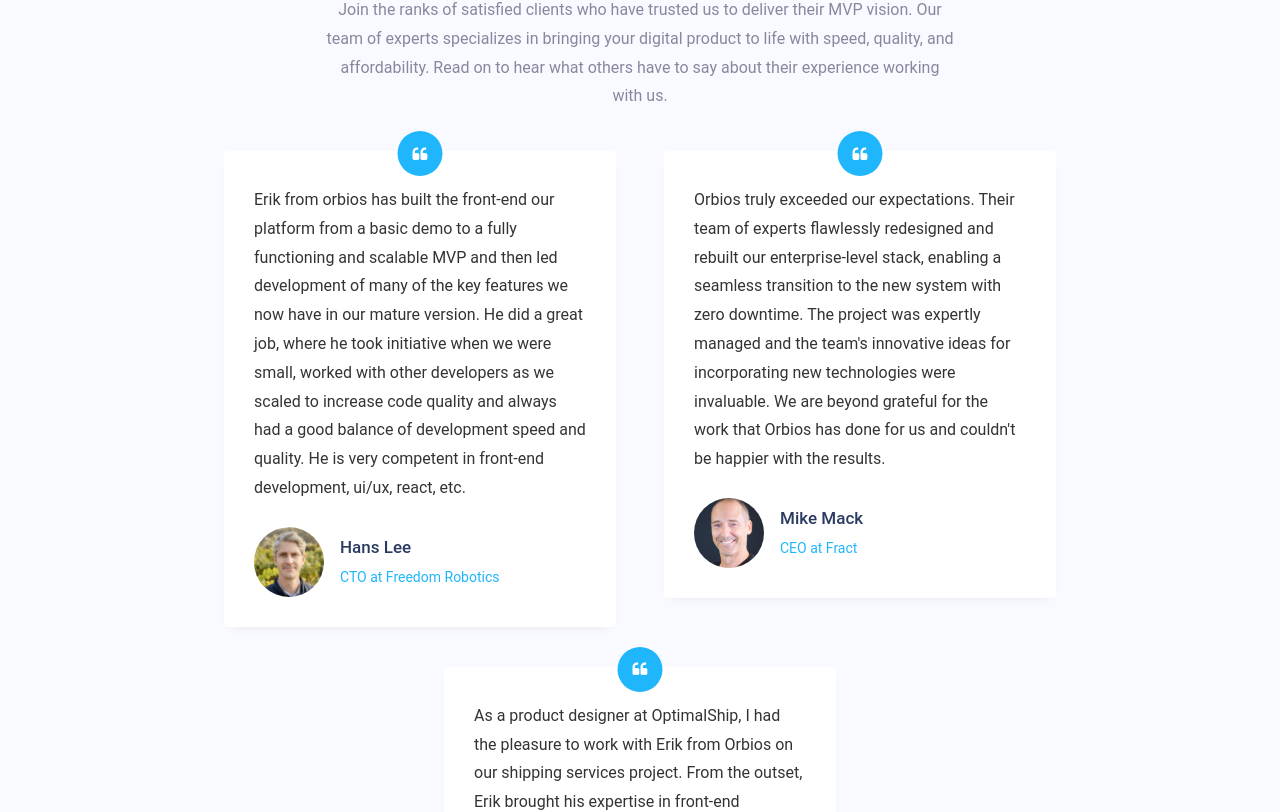
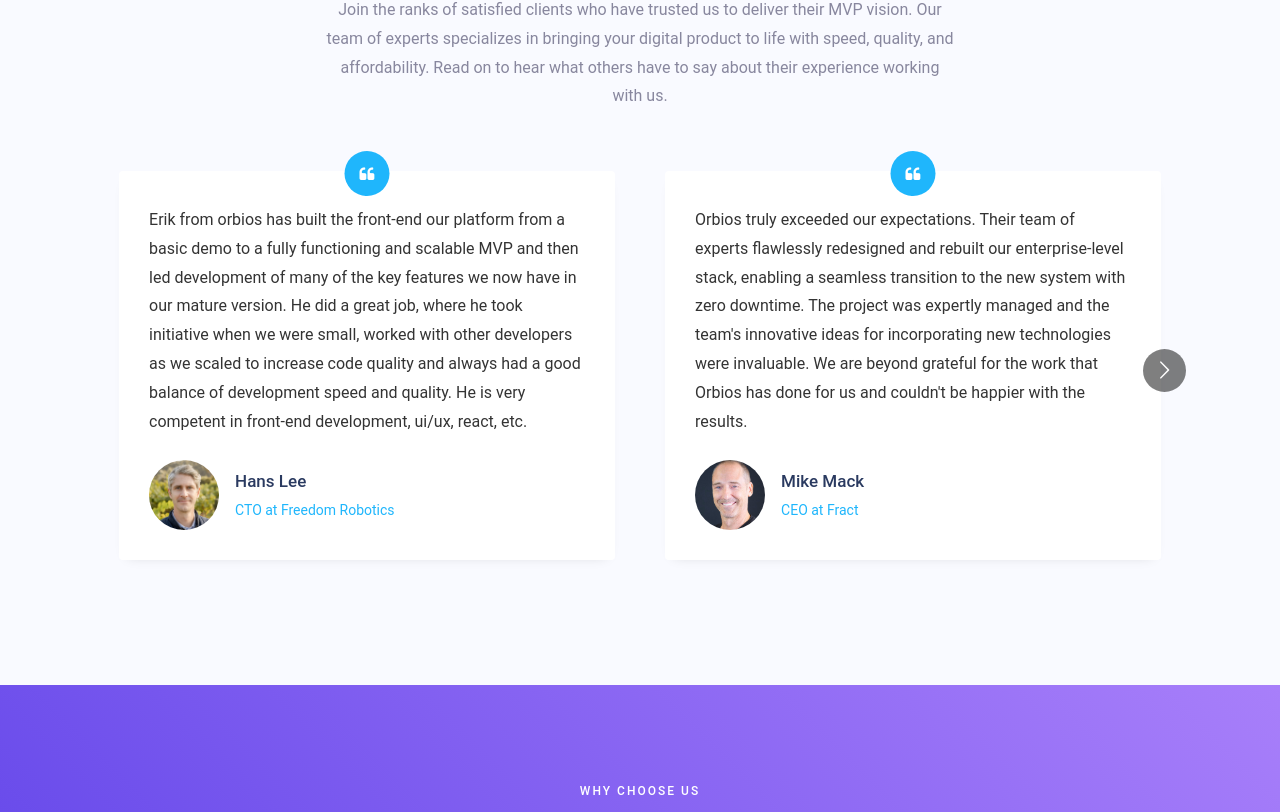
Before and after one commit to Orbios/marketing_site, a Next.js app: page / in a window 1280 px wide. Shown: the part 3338-4150 px from the top of the page. Built offline with nearby package versions, Linux system fonts and the light colour scheme.

Commit message:
feat: use 'react-multi-carousel' for testimonials

```diff
--- a/package.json
+++ b/package.json
@@ -15,6 +15,7 @@
     "react": "18.2.0",
     "react-dom": "18.2.0",
     "react-icons": "4.7.1",
+    "react-multi-carousel": "2.8.2",
     "sass": "1.55.0",
     "styled-components": "5.3.6"
   },
--- a/src/components/home/testimonial/TestimonialSection.tsx
+++ b/src/components/home/testimonial/TestimonialSection.tsx
@@ -1,3 +1,5 @@
+import Carousel from 'react-multi-carousel';
+
 import TestimonialItem from './components/TestimonialItem';
 
 function TestimonialSection() {
@@ -34,6 +36,21 @@ function TestimonialSection() {
     }
   ];
 
+  const responsive = {
+    desktop: {
+      breakpoint: {max: 3000, min: 1400},
+      items: 3
+    },
+    tablet: {
+      breakpoint: {max: 1400, min: 768},
+      items: 2
+    },
+    mobile: {
+      breakpoint: {max: 768, min: 0},
+      items: 1
+    }
+  };
+
   return (
     <section className="ftco-section testimony-section bg-light">
       <div className="container-xl">
@@ -50,11 +67,11 @@ function TestimonialSection() {
         </div>
         <div className="row">
           <div className="col-md-12" data-aos="fade-up" data-aos-duration="1000" data-aos-delay="100">
-            <div className="carousel-testimony">
+            <Carousel responsive={responsive} rewindWithAnimation containerClass="testimonials-carousel">
               {testimonials.map(testimonial => {
                 return <TestimonialItem key={testimonial.image} {...testimonial} />;
               })}
-            </div>
+            </Carousel>
           </div>
         </div>
       </div>
--- a/src/components/home/testimonial/components/TestimonialItem.styled.ts
+++ b/src/components/home/testimonial/components/TestimonialItem.styled.ts
@@ -1,14 +1,10 @@
 import styled from 'styled-components';
 
 export const wrapper = styled.div`
-  max-width: 400px;
+  margin: 20px 20px 0;
 
-  @media (max-width: 1400px) {
-    margin: 0 20px 40px;
-  }
-
-  @media (max-width: 992px) {
-    max-width: initial;
+  @media (max-width: 768px) {
+    margin: 20px 0 0;
   }
 `;
 
--- a/src/pages/_app.tsx
+++ b/src/pages/_app.tsx
@@ -3,6 +3,7 @@ import {useEffect} from 'react';
 import Head from 'next/head';
 
 import 'bootstrap/dist/css/bootstrap.css';
+import 'react-multi-carousel/lib/styles.css';
 
 import '../styles/globals.scss';
 
--- a/src/styles/globals.scss
+++ b/src/styles/globals.scss
@@ -1370,16 +1370,6 @@ textarea.form-control {
   }
 }
 
-.carousel-testimony {
-  display: flex;
-  justify-content: space-between;
-  flex-wrap: wrap;
-
-  @media (max-width: 1400px) {
-    justify-content: center;
-  }
-}
-
 .testimony-wrap {
   display: block;
   position: relative;
@@ -1526,6 +1516,17 @@ textarea.form-control {
     }
   }
 }
+
+//override for 'react-multi-carousel' arrows - position outside inner container
+.testimonials-carousel {
+  .react-multiple-carousel__arrow--left {
+    left: 0;
+  }
+  .react-multiple-carousel__arrow--right {
+    right: 0;
+  }
+}
+
 
 //blocks
 .block-20 {
```
Also changed, not shown: 2 other files (tests, documents, lock files or other folders).
